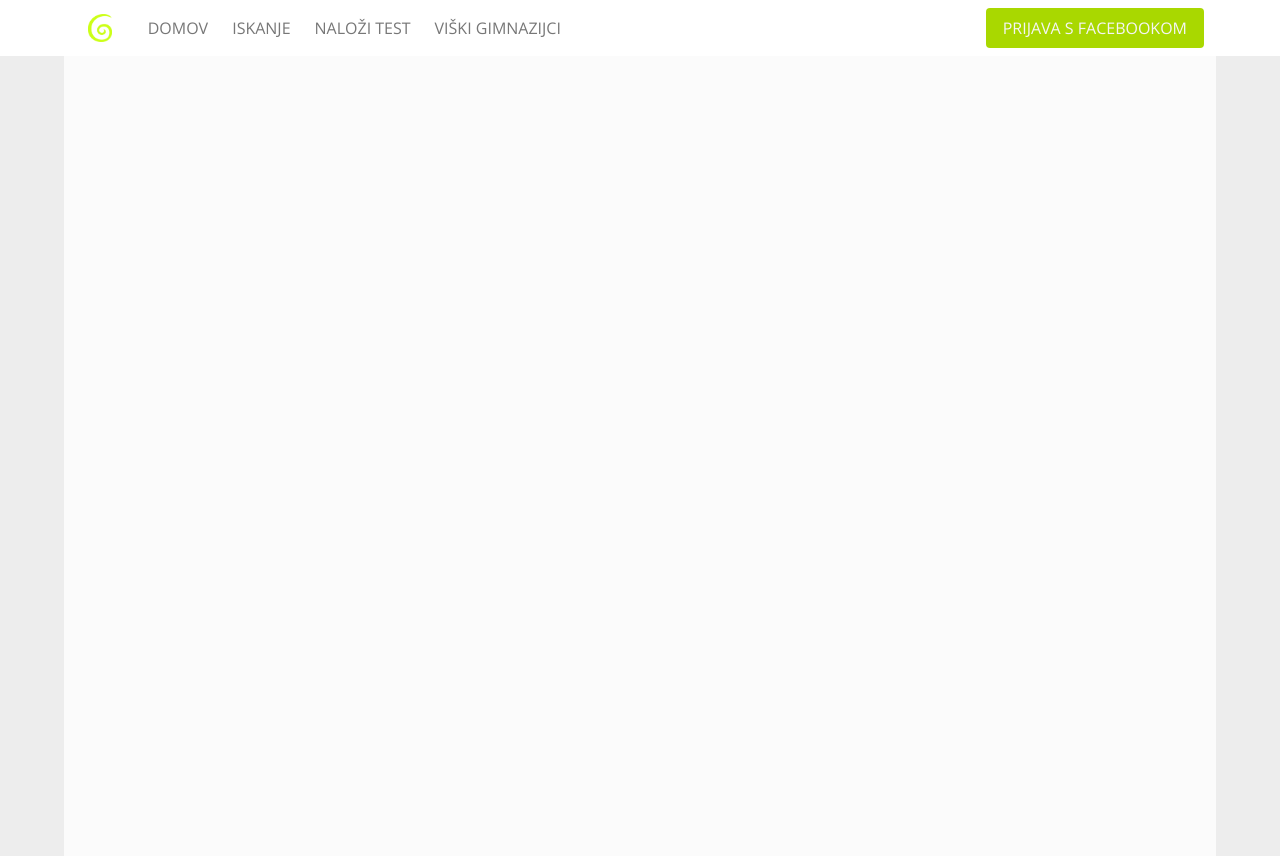
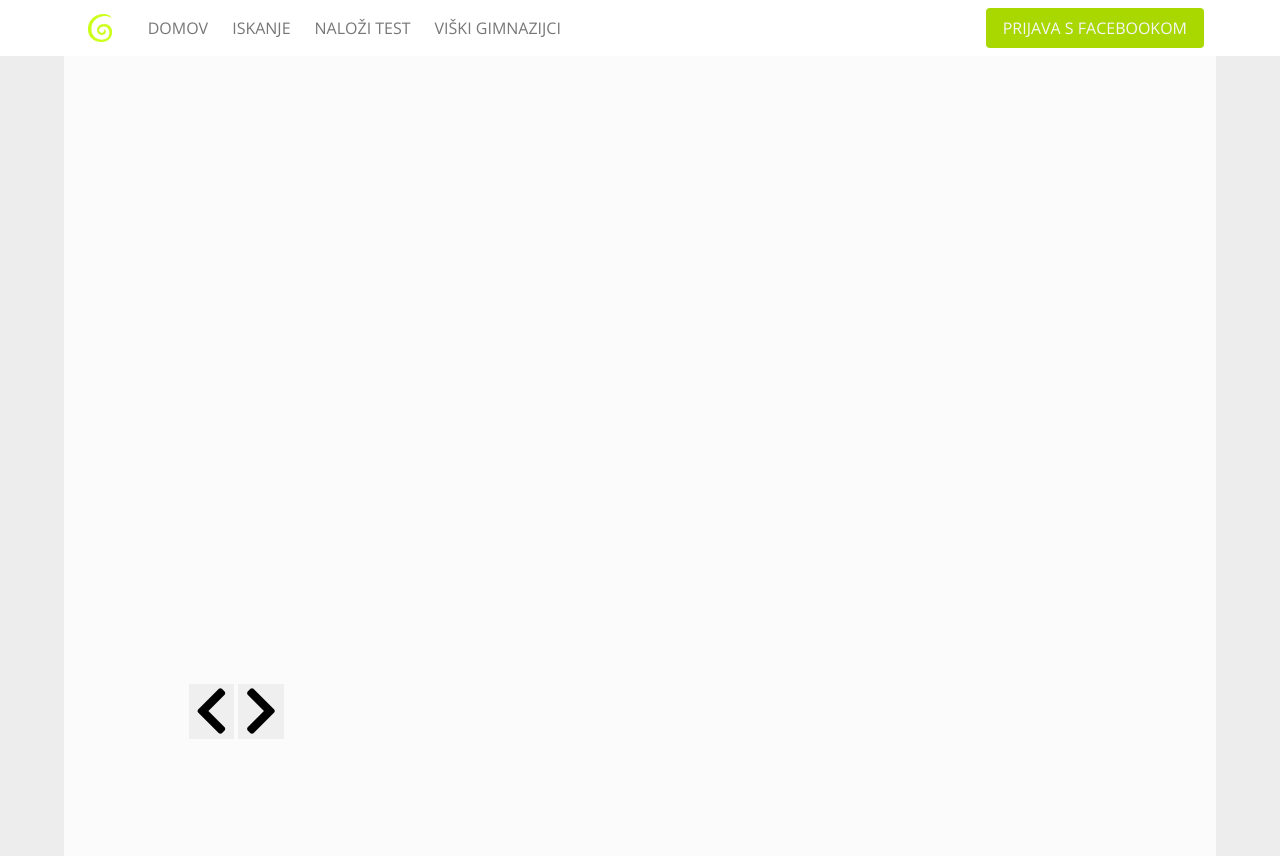
Before and after one commit to filiptrplan/vic-testi, a Django app: template victesti/templates/tests/test_detail.html in a window 1280 px wide. Run offline with Django 3.2, Linux system fonts and the light colour scheme; the template is opened without the code that fills it, so the values that code supplies are empty; style sheets or scripts are compiled from the project's sources; some libraries are stand-ins or nearby versions.

Commit message:
slideshow styling

```diff
--- a/victesti/static/src/css/app.scss
+++ b/victesti/static/src/css/app.scss
@@ -3,5 +3,8 @@
 
 @import "base";
 @import "upload";
+@import "test-detail";
 
 @import "~choices.js/src/styles/choices";
+@import "~@glidejs/glide/dist/css/glide.core.min.css";
+@import "~@glidejs/glide/dist/css/glide.theme.min.css";
--- /dev/null
+++ b/victesti/static/src/css/test-detail.scss
@@ -0,0 +1,32 @@
+$glide-height: 600px;
+
+.glide {
+    height: $glide-height;
+    width: 80%;
+    margin: auto;
+    .glide__track {
+        height: $glide-height;
+        ul {
+            list-style: none;
+        }
+    }
+    .glide__arrow {
+        &--right {
+            right: -5em;
+        }
+        &--left {
+            left: -5em;
+        }
+        color: black;
+        border: none;
+        box-shadow: none;
+    }
+    .glide__slide {
+        height: $glide-height;
+        .gallery-image {
+            height: $glide-height;
+            object-fit: cover;
+        }
+    }
+
+}
--- /dev/null
+++ b/victesti/static/src/js/test-detail.js
@@ -0,0 +1,5 @@
+/* eslint-disable no-undef */
+import $ from "cash-dom";
+import Glide from "@glidejs/glide";
+
+new Glide(".glide").mount();
--- a/victesti/templates/tests/test_detail.html
+++ b/victesti/templates/tests/test_detail.html
@@ -1,7 +1,25 @@
 {% extends 'main/base.html' %}
 
 {% block content %}
-    {% for file in files %}
-        {{file}}
-    {% endfor %}
+    <div class="glide">
+        <div class="glide__track" data-glide-el="track">
+            <ul class="glide__slides">
+                {% for file in files %}
+                    <li class="glide__slide columns is-vcentered is-centered"><img src="{{file}}" class="column gallery-image"></li>
+                {% endfor %}
+            </ul>
+        </div>
+        <div class="glide__arrows" data-glide-el="controls">
+            <button class="glide__arrow glide__arrow--left" data-glide-dir="<"><i class="fas fa-4x fa-chevron-left"></i></button>
+            <button class="glide__arrow glide__arrow--right" data-glide-dir=">"><i class="fas fa-4x fa-chevron-right"></i></button>
+        </div>
+        <div class="glide__bullets" data-glide-el="controls[nav]">
+            {% for file in files %}
+                <button class="glide__bullet" data-glide-dir="={{ forloop.counter0 }}"></button>
+            {% endfor %}
+
+        </div>
+    </div>
+    {% load static %}
+    <script src="{% static 'js/testDetail.bundle.js' %}"></script>
 {% endblock content %}
```
Also changed, not shown: victesti/package.json (+6 -3 lines), victesti/webpack.config.js (+8 -3 lines), 1 other file.
